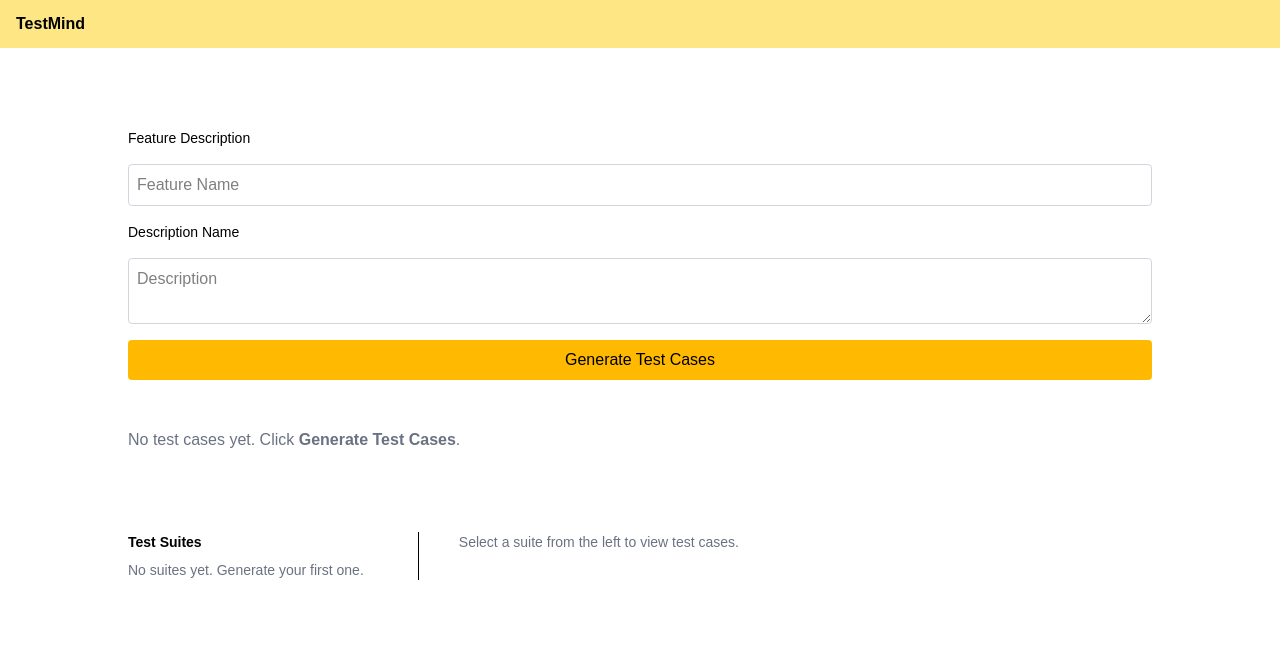
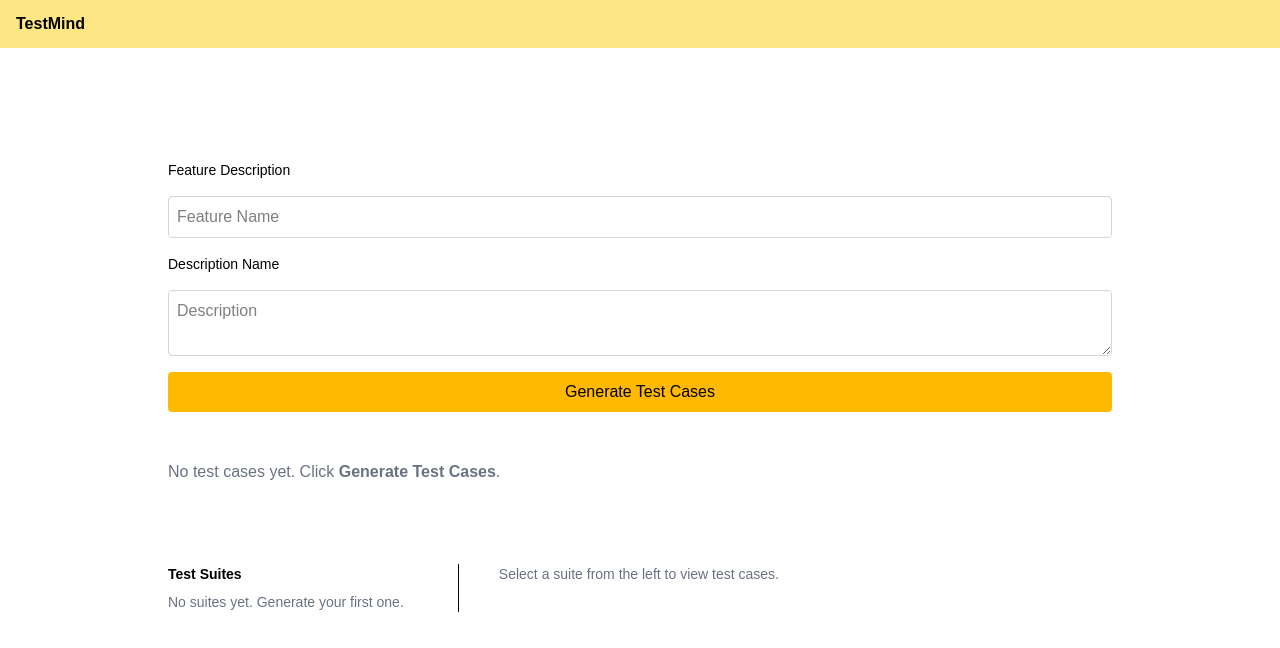
Before and after one commit to vini1237777/TestMind, a Next.js app: page / in a window 1280 px wide. Shown: the top 648 px of the page. Built offline with nearby package versions, Linux system fonts and the light colour scheme.

Commit message:
modified: the margins of input form 2

```diff
--- a/app/page.tsx
+++ b/app/page.tsx
@@ -103,7 +103,8 @@ export default function HomePage() {
       <nav className="w-full bg-amber-200 h-12 flex items-center px-4">
         <h1 className="font-semibold">TestMind</h1>
       </nav>
-      <section className="w-full flex flex-col gap-4 max-w-5xl mt-10 mb-10 ml-6 mr-6">
+      <div className="max-w-5xl mx-auto px-4 py-8 w-screen">
+        <section className="flex flex-col gap-4 max-w-5xl mt-10 mb-10 ml-6 mr-6">
           <label className="text-sm font-medium">Feature Description</label>
           <input
             type="text"
@@ -124,7 +125,9 @@ export default function HomePage() {
             onClick={() => {
               handleGenerate(featureName, description);
             }}
-          disabled={!featureName.trim() || !description.trim() || isGenerating}
+            disabled={
+              !featureName.trim() || !description.trim() || isGenerating
+            }
           >
             {isGenerating ? "Generating..." : "Generate Test Cases"}{" "}
           </button>
@@ -194,7 +197,8 @@ export default function HomePage() {
                           : "p-2 rounded cursor-pointer hover:bg-gray-50 border"
                       }
                     >
-                    {suite.name} - {new Date(suite.createdAt).toLocaleString()}
+                      {suite.name} -{" "}
+                      {new Date(suite.createdAt).toLocaleString()}
                     </li>
                   ))}
                 </ul>
@@ -260,7 +264,9 @@ export default function HomePage() {
                               className="border border-gray-200 rounded p-3 shadow-sm mb-8"
                             >
                               <div className="flex justify-between text-sm mb-1">
-                              <span className="font-mono text-xs">{tc.id}</span>
+                                <span className="font-mono text-xs">
+                                  {tc.id}
+                                </span>
                                 <span className="uppercase text-xs text-gray-500">
                                   {tc.type}
                                 </span>
@@ -293,8 +299,8 @@ export default function HomePage() {
                     </ul>
                     {filteredCases.length === 0 ? (
                       <p className="text-sm text-gray-500">
-                      No {filterType === "all" ? "" : filterType} test cases in
-                      this suite.
+                        No {filterType === "all" ? "" : filterType} test cases
+                        in this suite.
                       </p>
                     ) : (
                       <ul>...</ul>
@@ -305,6 +311,7 @@ export default function HomePage() {
             </section>
           </section>
         </section>
+      </div>
     </main>
   );
 }
```
Lines whose indentation alone changed are shown as unchanged.
